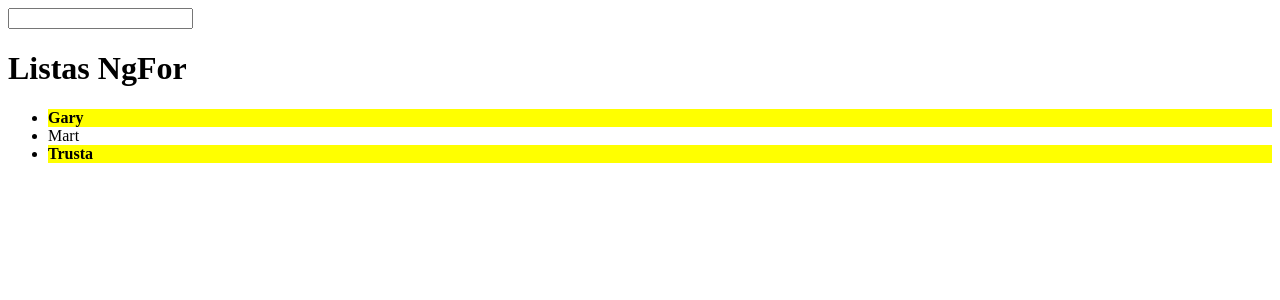
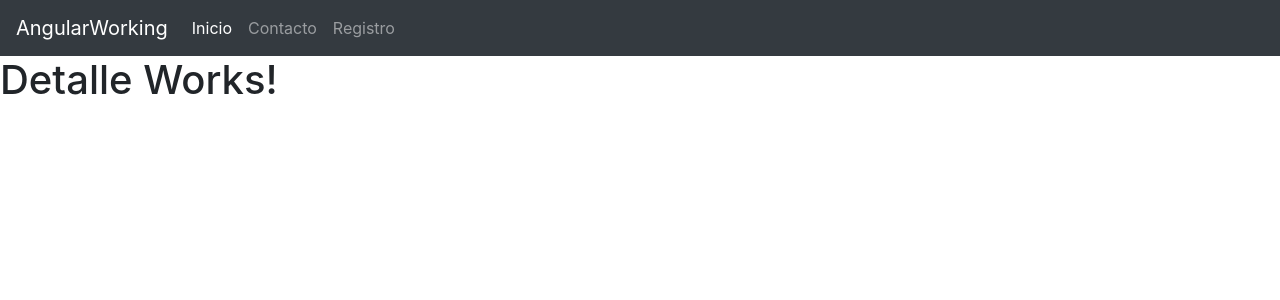
Before and after one commit to juanaguillon/angular-working, an Angular app: page /lugares in a window 1280 px wide. Before the commit this address led to /. Shown: the top 300 px of the page. Built offline with nearby package versions, Linux system fonts and the light colour scheme.

Commit message:
Agregando Routing

```diff
--- a/angular.json
+++ b/angular.json
@@ -23,9 +23,12 @@
               "src/assets"
             ],
             "styles": [
-              "src/styles.css"
+              "src/styles.css",
+              "node_modules/bootstrap/dist/css/bootstrap.min.css"
             ],
-            "scripts": [],
+            "scripts": [
+              "node_modules/bootstrap/dist/js/bootstrap.min.js"
+            ],
             "es5BrowserSupport": true
           },
           "configurations": {
--- a/package.json
+++ b/package.json
@@ -20,6 +20,7 @@
     "@angular/platform-browser": "~7.2.0",
     "@angular/platform-browser-dynamic": "~7.2.0",
     "@angular/router": "~7.2.0",
+    "bootstrap": "^4.2.1",
     "core-js": "^2.5.4",
     "rxjs": "~6.3.3",
     "tslib": "^1.9.0",
--- a/src/app/app-routing.module.ts
+++ b/src/app/app-routing.module.ts
@@ -1,7 +1,17 @@
 import { NgModule } from '@angular/core';
 import { Routes, RouterModule } from '@angular/router';
+import { DetallesComponent } from './detalles/detalles.component';
 
-const routes: Routes = [];
+const routes: Routes = [
+  {
+    path: 'lugares',
+    component: DetallesComponent
+  },
+  {
+    path: 'comp',
+    component: DetallesComponent
+  }
+];
 
 @NgModule({
   imports: [RouterModule.forRoot(routes)],
--- a/src/app/app.component.html
+++ b/src/app/app.component.html
@@ -1,11 +1,21 @@
 <!--The content below is only a placeholder and can be replaced.-->
-<input type="text" [(ngModel)]="nombre" value="Click Me!">
-<span>{{nombre}}</span>
+<nav class="navbar navbar-expand-lg navbar-dark bg-dark">
+  <a class="navbar-brand" href="#">AngularWorking</a>
+  <div class="collapse navbar-collapse" id="navbarSupportedContent">
+    <ul class="navbar-nav mr-auto">
+      <li class="nav-item active">
+        <a routerLink="/lugares" class="nav-link" href="#">Inicio <span class="sr-only">(current)</span></a>
+      </li>
+      <li class="nav-item">
+        <a class="nav-link" href="#">Contacto</a>
+      </li>
+
+      <li class="nav-item">
+        <a class="nav-link" href="#" >Registro</a>
+      </li>
+    </ul>
+
+  </div>
+</nav>
+
 <router-outlet></router-outlet>
-
-<h1>Listas NgFor</h1>
-<ul>
-  <ng-container *ngFor="let empresa of lugares">
-    <a ><li  ContarClicks named="ff" [resaltar]="empresa.plan" >{{empresa.nombre}}</li></a>
-  </ng-container>
-</ul>
--- /dev/null
+++ b/src/app/detalles/detalles.component.html
@@ -0,0 +1 @@
+<h1>Detalle Works!</h1>
--- /dev/null
+++ b/src/app/detalles/detalles.component.ts
@@ -0,0 +1,15 @@
+import { Component, OnInit } from '@angular/core';
+
+@Component({
+  selector: 'app-detalles',
+  templateUrl: './detalles.component.html',
+  styleUrls: ['./detalles.component.css']
+})
+export class DetallesComponent implements OnInit {
+
+  constructor() { }
+
+  ngOnInit() {
+  }
+
+}
--- a/src/index.html
+++ b/src/index.html
@@ -4,7 +4,7 @@
   <meta charset="utf-8">
   <title>AngularPlatzi</title>
   <base href="/">
-
+  <script src="https://code.jquery.com/jquery-3.3.1.min.js"></script>
   <meta name="viewport" content="width=device-width, initial-scale=1">
   <link rel="icon" type="image/x-icon" href="favicon.ico">
 </head>
```
Also changed, not shown: src/app/app.module.ts (+6 -3 lines), src/app/detalles/detalles.component.css (added), 2 other files (tests, documents, lock files or other folders).
